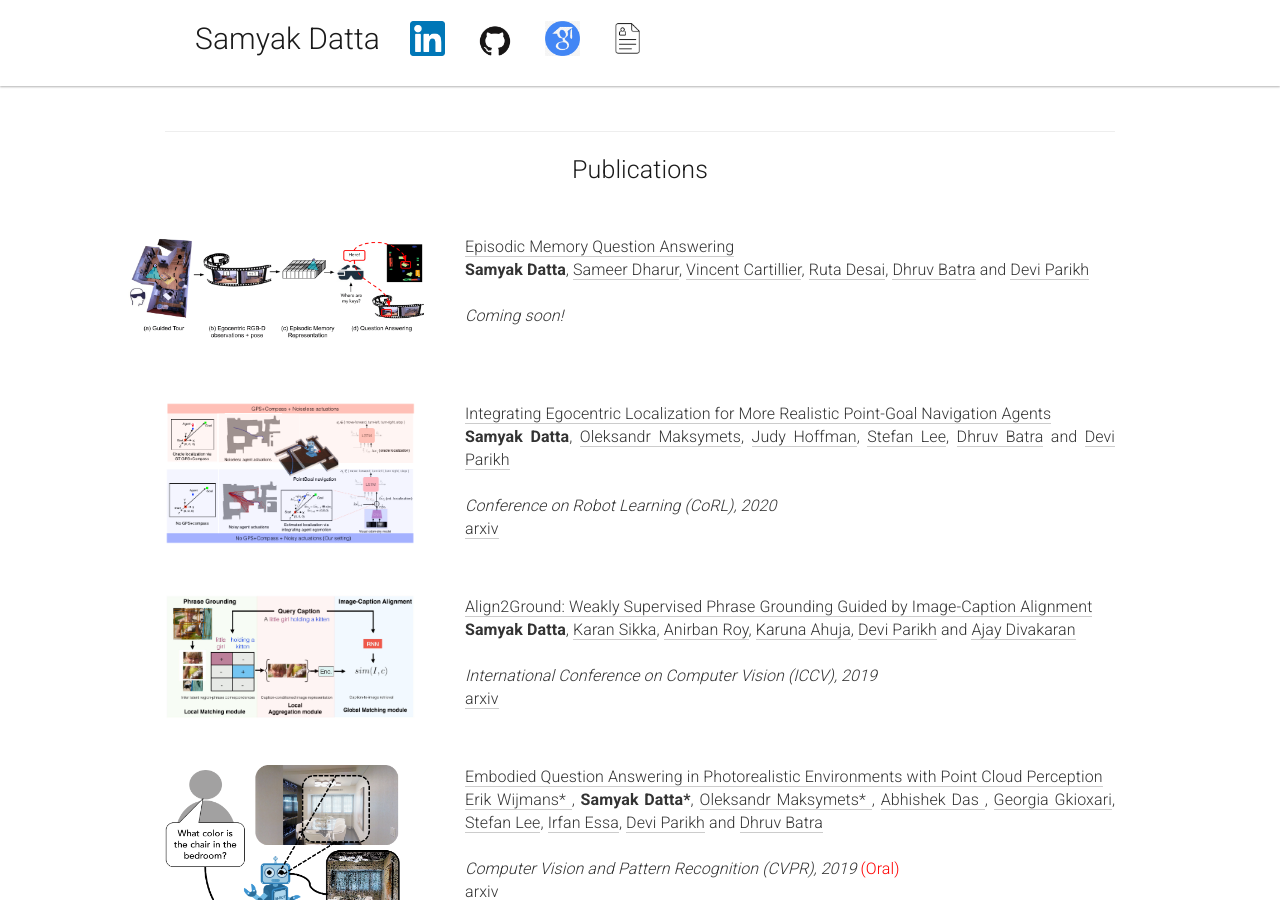
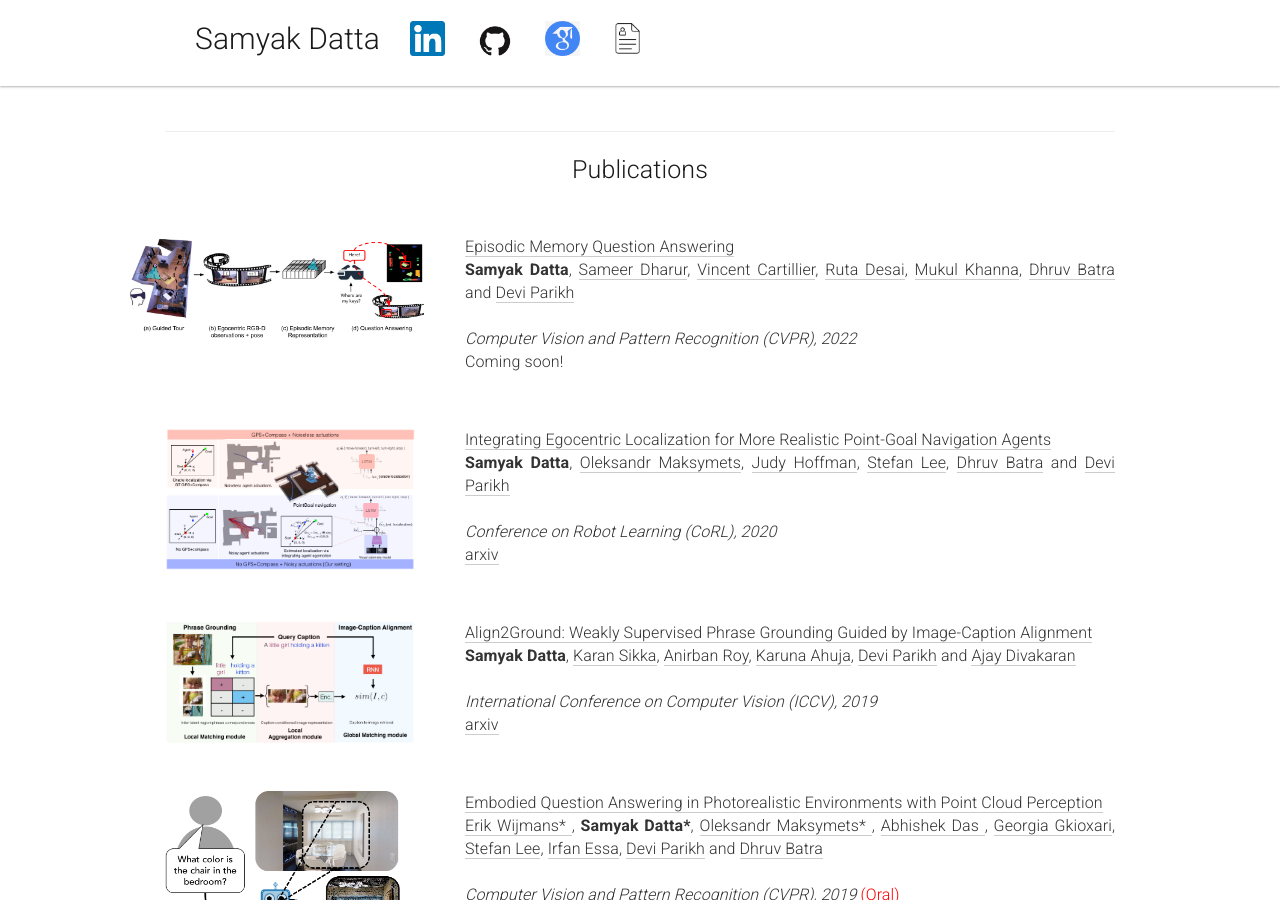
Before and after one commit to samyak-268/samyak-268.github.io, a Jekyll site: the page built from _pages/home.md, in a window 1280 px wide and 900 px high, scrolled down 880 px. Built offline with Jekyll 4.4.1, drawn with Linux system fonts in a browser that asks for light colours.

Commit message:
Update CVPR20 for EMQA

```diff
--- a/_pages/home.md
+++ b/_pages/home.md
@@ -146,11 +146,15 @@ acknowledgements: ""
       <a href="https://sameerdharur.github.io/">Sameer Dharur</a>,
       <a href="https://vincentcartillier.github.io/">Vincent Cartillier</a>,
       <a href="https://www.cs.cmu.edu/~rutad/">Ruta Desai</a>,
+      <a href="https://mukulkhanna.github.io/">Mukul Khanna</a>,
       <a href="https://www.cc.gatech.edu/~dbatra/">Dhruv Batra</a> and
       <a href="https://www.cc.gatech.edu/~parikh/">Devi Parikh</a>
 
       <br><br>
-      <em>Coming soon!</em><br>
+      <em>Computer Vision and Pattern Recognition (CVPR), 2022</em><br>
+      Coming soon!
+
+      <!-- <a href="></a> -->
     </p>
   </div>
 </div><br>
```
